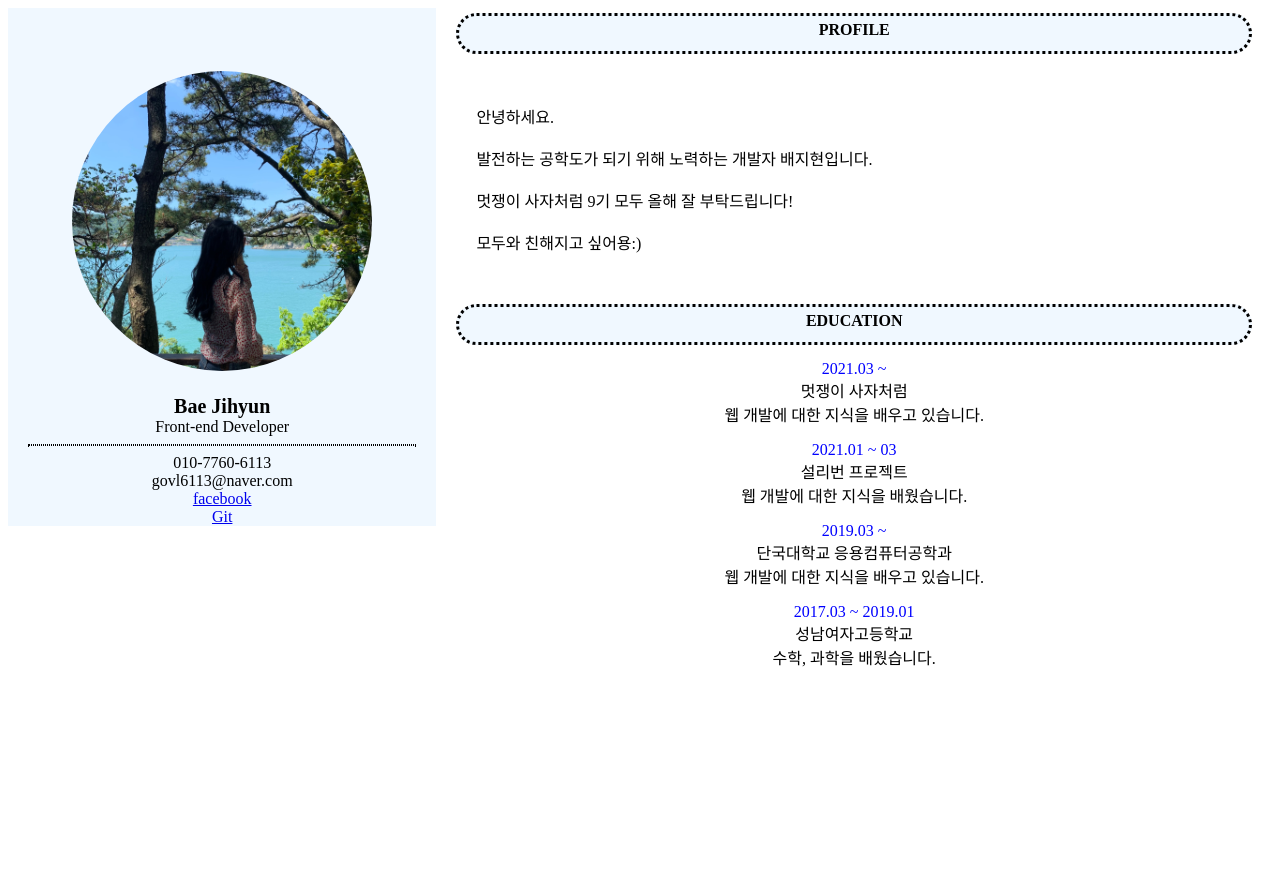
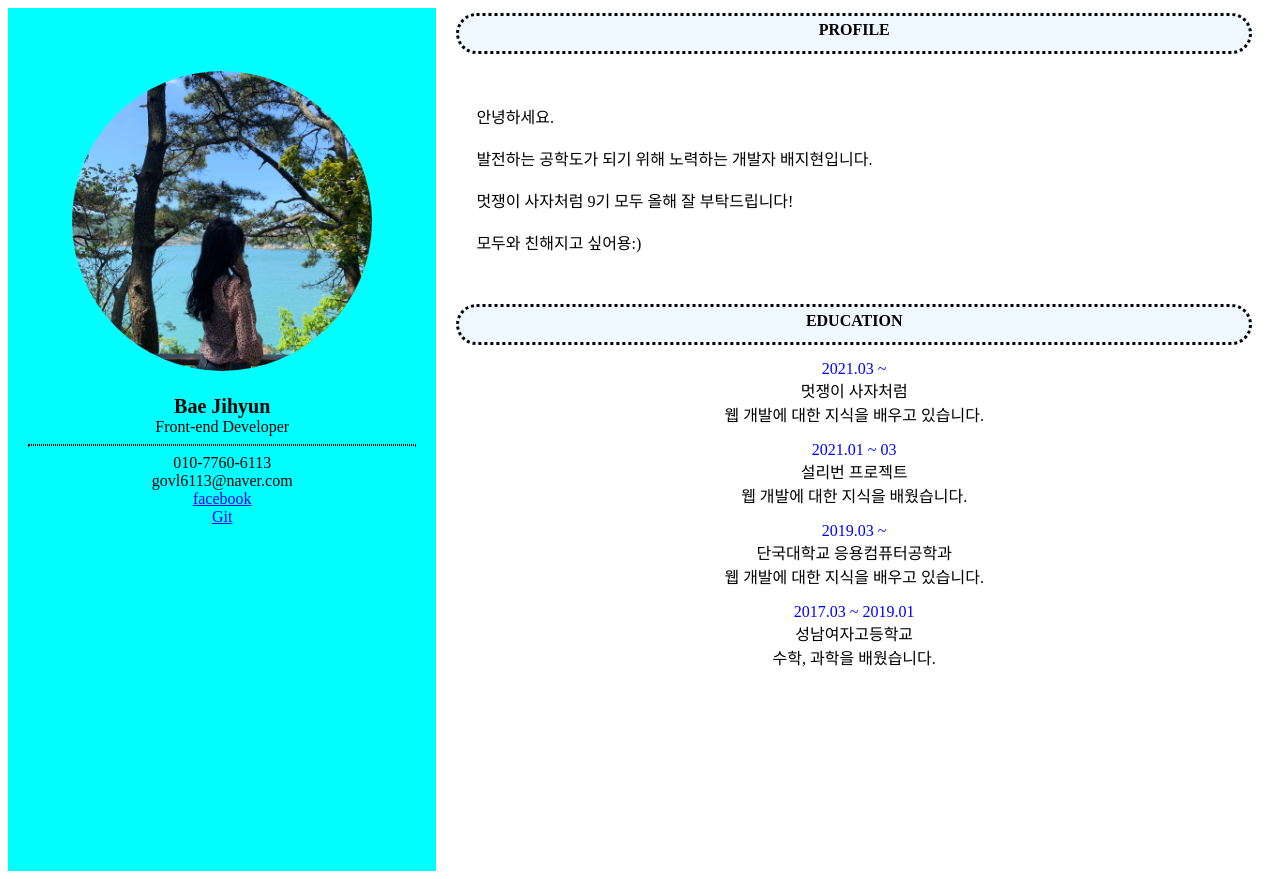
Before and after one commit to kth496/likelion_blog_project, a Django app: page /about_me in a window 1280 px wide. Before the commit the page ends 667 px from the top, so only its background shows below. Run offline with Django 3.2, Linux system fonts and the light colour scheme.

Commit message:
3번 질문 답변

```diff
--- a/blogproject/blog/static/css/intro.css
+++ b/blogproject/blog/static/css/intro.css
@@ -5,11 +5,11 @@
     flex-direction: row;
 }
 .left{
-    height: 100%;
+    height: 100vh;
     padding-top: 5%;
     width: 35%;
     text-align: center;
-    background-color: aliceblue;
+    background-color: aqua;
     flex-grow: 1;
 }
 .right{
```
